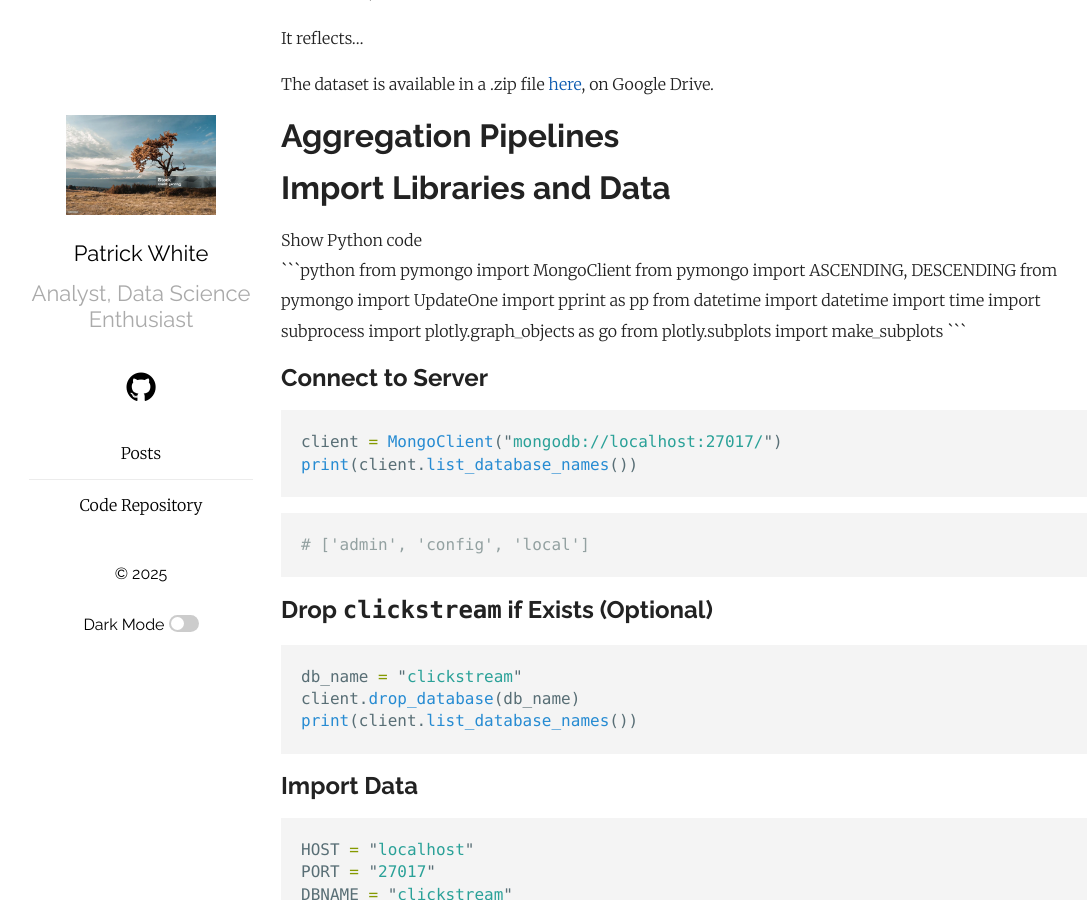
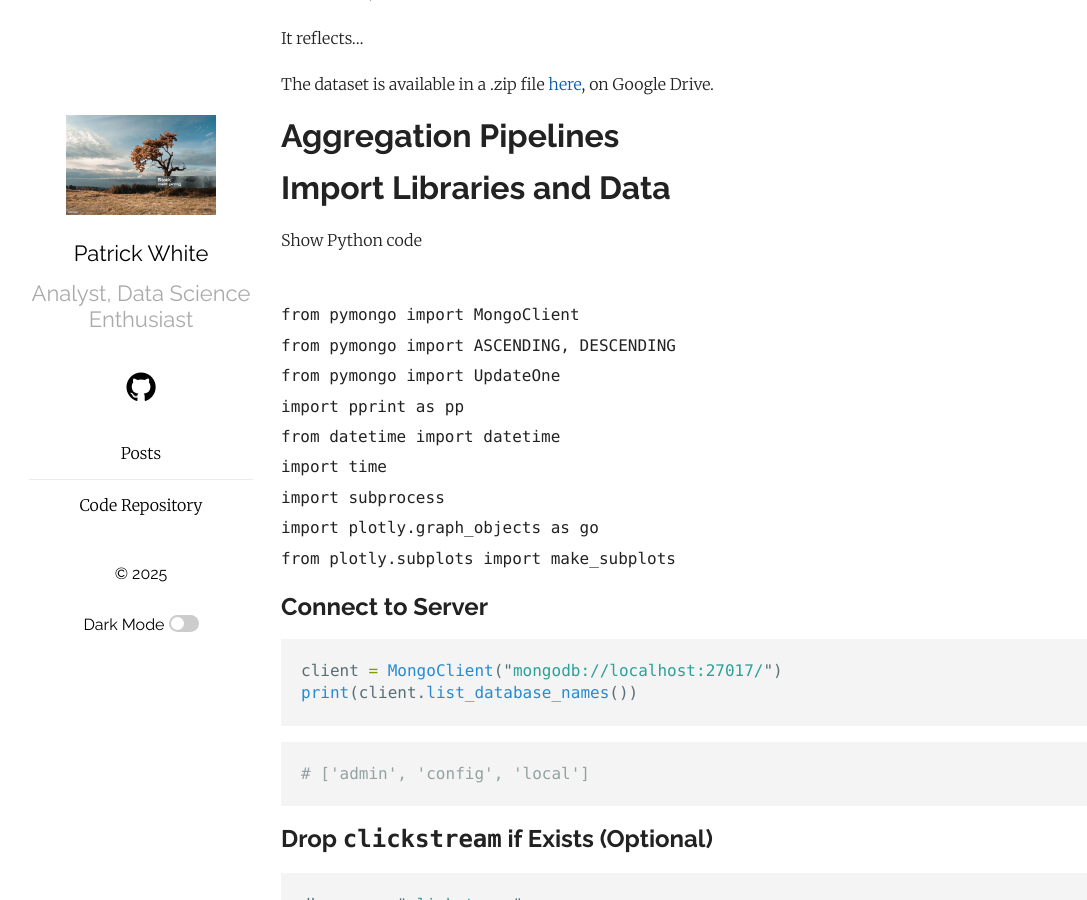
Before and after one commit to pw398/pw398.github.io, a Jekyll site: the page built from _posts/2025-05-31-MongoDB-Aggregation-Pipelines-via-PyMongo.md, in a window 1280 px wide and 900 px high, scrolled down 914 px. Shown: the whole window, without its empty margins (74-1161 px from the left). Built offline with Jekyll 4.4.1, drawn with Linux system fonts in a browser that asks for light colours.

Commit message:
Add files via upload

````diff
--- a/_posts/2025-05-31-MongoDB-Aggregation-Pipelines-via-PyMongo.md
+++ b/_posts/2025-05-31-MongoDB-Aggregation-Pipelines-via-PyMongo.md
@@ -43,11 +43,10 @@ The dataset is available in a .zip file <a href="https://drive.google.com/file/d
 # Import Libraries and Data
 
 
-{% raw %}
 <details open>
 <summary>Show Python code</summary>
 
-```python
+<pre><code class="language-python">
 from pymongo import MongoClient
 from pymongo import ASCENDING, DESCENDING
 from pymongo import UpdateOne
@@ -57,9 +56,10 @@ import time
 import subprocess
 import plotly.graph_objects as go
 from plotly.subplots import make_subplots
-```
+</code></pre>
+
 </details>
-{% endraw %}
+
 
 
 
````
